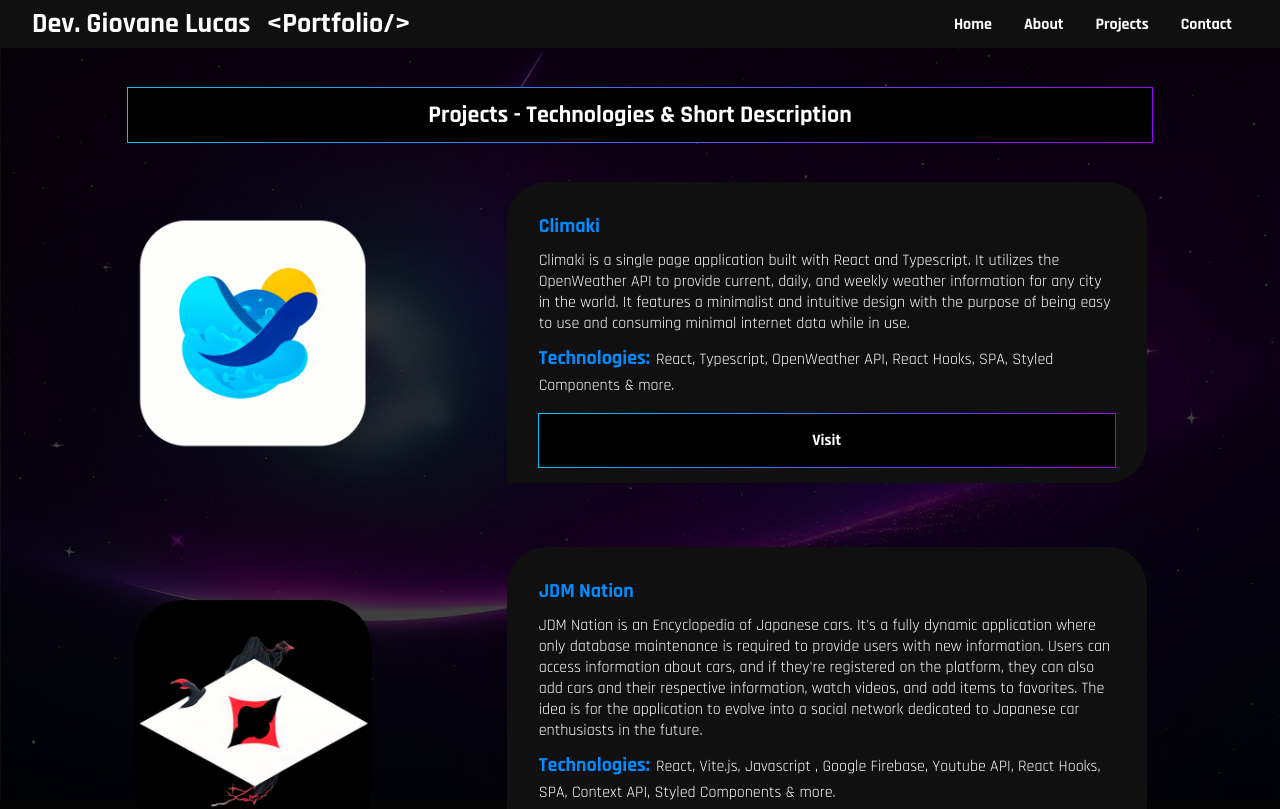
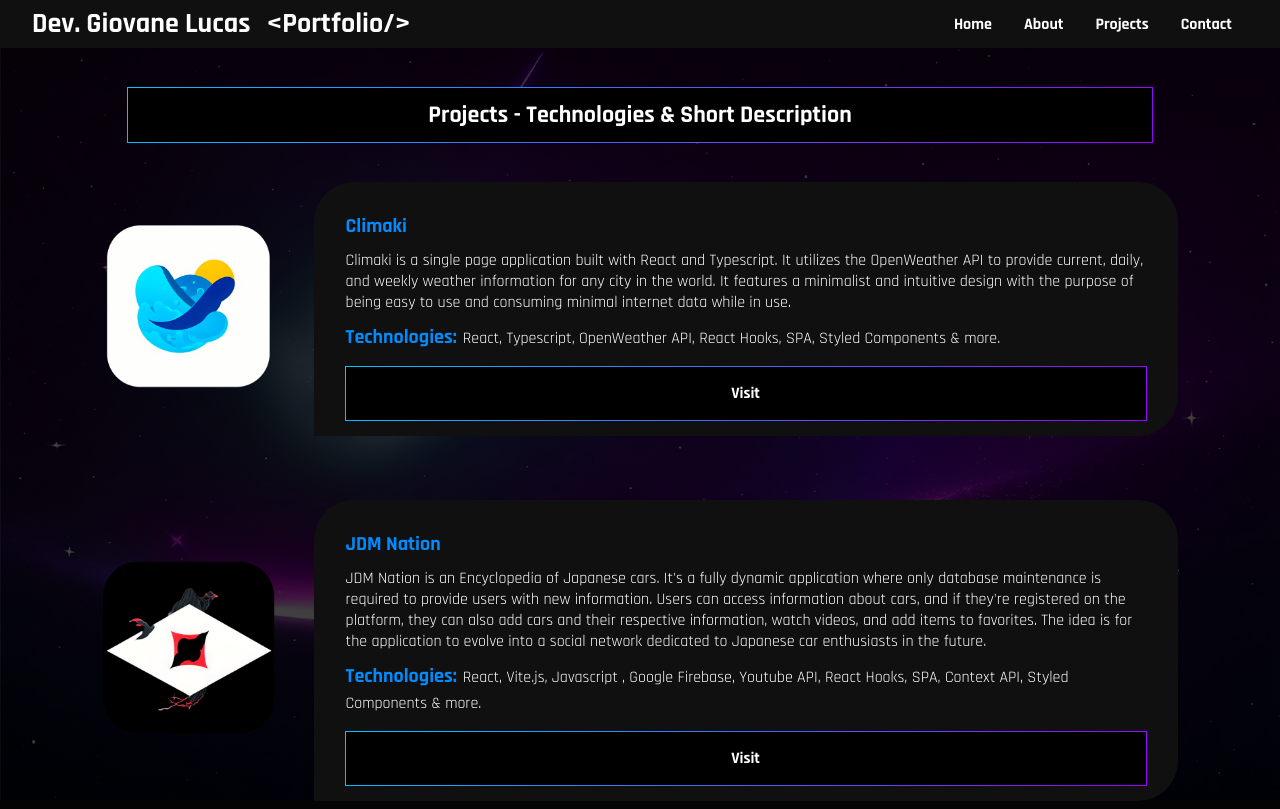
Before and after one commit to glgio7/Portfolio, a React (Vite) app: page /projects in a window 1280 px wide. Shown: the top 809 px of the page. Built offline with nearby package versions, Linux system fonts and the light colour scheme; the HTML template or start-up script is replaced by a standard one.

Commit message:
styles: resizing projects image

```diff
--- a/src/components/Project/index.jsx
+++ b/src/components/Project/index.jsx
@@ -4,7 +4,7 @@ import Button from "../Button";
 const Project = ({ imagePath, name, link, description, technologies }) => {
 	return (
 		<ProjectContainer>
-			<div className="image-box">
+			<div className="image-container">
 				<img src={`/assets/projects/${imagePath}`} />
 			</div>
 			<article>
--- a/src/components/Project/styles.jsx
+++ b/src/components/Project/styles.jsx
@@ -4,6 +4,7 @@ const ProjectContainer = styled.section`
 	display: flex;
 	align-items: center;
 	justify-content: space-evenly;
+	padding: 0 4rem;
 
 	width: 100%;
 
@@ -13,49 +14,21 @@ const ProjectContainer = styled.section`
 		width: 100%;
 	}
 
-	.image-box {
-		display: flex;
-		flex-direction: column;
-		align-items: center;
+	.image-container {
+		width: 15%;
+		height: 100%;
 	}
 
-	.image-box img {
-		height: 240px;
+	.image-container img {
+		width: 100%;
 		aspect-ratio: 1;
 		object-fit: cover;
 
 		border-radius: 20px 20px 0 0;
 	}
 
-	.visit-link {
-		margin-block: 1rem;
-
-		width: 100%;
-
-		position: relative;
-		z-index: 6;
-
-		transition: all 300ms;
-
-		&::before {
-			content: "";
-			background: linear-gradient(130deg, #00c6ff, #9900ff);
-			position: absolute;
-			top: -1px;
-			left: -1px;
-			width: calc(100% + 2px);
-			height: calc(100% + 2px);
-			z-index: -1;
-			opacity: 1;
-		}
-
-		&:hover {
-			opacity: 0.75;
-		}
-	}
-
 	article {
-		width: 50%;
+		width: 75%;
 		height: 100%;
 
 		display: flex;
@@ -93,8 +66,36 @@ const ProjectContainer = styled.section`
 		margin-left: 6px;
 	}
 
+	.visit-link {
+		margin-block: 1rem;
+
+		width: 100%;
+
+		position: relative;
+		z-index: 6;
+
+		transition: all 300ms;
+
+		&::before {
+			content: "";
+			background: linear-gradient(130deg, #00c6ff, #9900ff);
+			position: absolute;
+			top: -1px;
+			left: -1px;
+			width: calc(100% + 2px);
+			height: calc(100% + 2px);
+			z-index: -1;
+			opacity: 1;
+		}
+
+		&:hover {
+			opacity: 0.75;
+		}
+	}
+
 	@media screen and (max-width: 1024px) {
 		flex-direction: column;
+		padding: 0;
 
 		article {
 			margin-top: 1rem;
@@ -104,13 +105,13 @@ const ProjectContainer = styled.section`
 			width: 80%;
 		}
 
-		.image-box {
+		.image-container {
 			width: 80%;
-			border-radius: 40px;
+			border-radius: 0px;
 		}
 
-		.image-box img {
-			border-radius: 40px;
+		.image-container img {
+			border-radius: 0px;
 			width: 100%;
 			aspect-ratio: 16/9;
 		}
```
